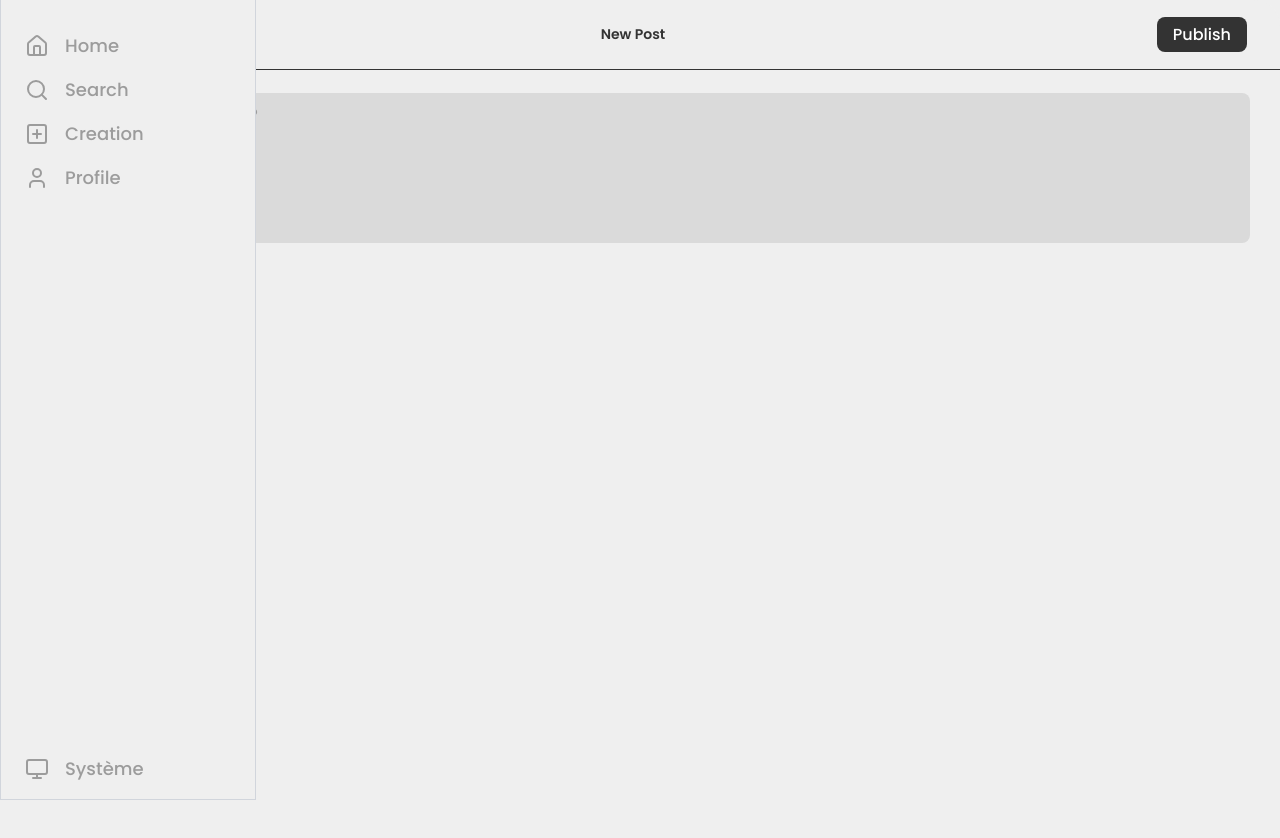
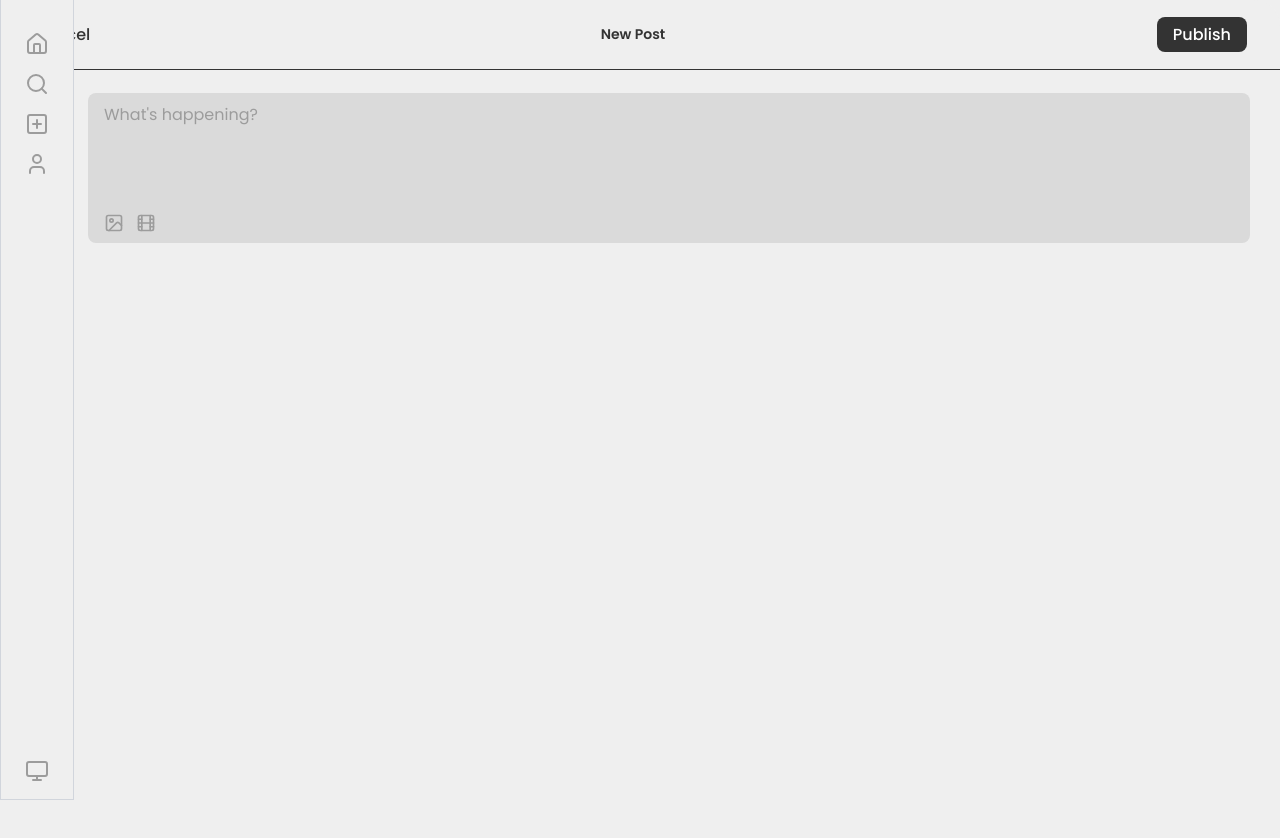
Before and after one commit to MMI-developpement-web/sae4-dweb-di-01-social-JeanJeanPaugnat, a React (Vite) app in the folder frontend/: page /create-post in a window 1280 px wide. Shown: the top 838 px of the page. Built offline with nearby package versions, Linux system fonts and the light colour scheme.

Commit message:
fixing  bugs

```diff
--- a/frontend/src/components/section/Feed.tsx
+++ b/frontend/src/components/section/Feed.tsx
@@ -112,7 +112,7 @@ export default function Feed() {
     };
 
     return (
-        <main className="flex flex-col items-center pb-20 md:pb-10 bg-light-bg">
+        <main className="flex flex-col items-center pb-20 md:pb-10 bg-white">
             <header className="bg-white w-full max-w-2xl flex flex-col items-center">
                 <div className="flex items-center justify-center pt-5 pb-3">
                     <NestLogo className="size-8.5 rotate-180 text-dark-bg" />
--- a/frontend/src/components/ui/CardPost.tsx
+++ b/frontend/src/components/ui/CardPost.tsx
@@ -13,7 +13,7 @@ import ReplyItem from "./ReplyItem";
 import DropdownMenu, { DropdownMenuItem } from "./DropdownMenu";
 
 const cardPostVariants = cva(
-  "bg-light-bg relative border border-gray-300 border-b-0 px-6 py-[1.875rem] flex flex-col gap-3 w-full max-w-[27.25rem] last:border-b first:rounded-t-2xl",
+  "bg-light-bg relative border border-gray-300 border-b-0 px-6 py-[1.875rem] flex flex-col gap-3 w-full  last:border-b first:rounded-t-2xl",
   {
     variants: {
       isFirst: {
--- a/frontend/src/components/ui/Navbar.tsx
+++ b/frontend/src/components/ui/Navbar.tsx
@@ -10,8 +10,8 @@ const navbarVariants = cva(
     {
         variants: {
             variant: {
-                default: "flex-row items-center justify-around w-full fixed bottom-0 border-t md:flex-col md:w-64 md:h-screen md:sticky md:top-0 md:border-t-0 md:border-r md:gap-8 md:items-start md:px-6 md:pt-8 md:justify-start",
-                desktop: "flex-col w-64 h-screen sticky top-0 border-r gap-8 items-start px-6 pt-8",
+                default: "flex-row items-center justify-around  fixed bottom-0 border-t w-fit md:flex-col md:h-screen md:sticky md:top-0 md:border-t-0 md:border-r md:gap-8 md:items-start md:px-6 md:pt-8 md:justify-start",
+                desktop: "flex-col h-screen sticky top-0 border-r gap-8 items-start px-6 pt-8",
             },
         },
         defaultVariants: {
@@ -54,14 +54,11 @@ export default function Navbar({ className, variant, ...props }: NavbarProps) {
 
     return (
         <nav className={cn(navbarVariants({ variant: currentVariant, className }))} {...props}>
-            <ul className={cn("flex w-full gap-4", currentVariant === "desktop" ? "flex-col items-start" : "flex-row justify-around items-center md:flex-col md:items-start")}>
+            <ul className={cn("flex gap-4", currentVariant === "desktop" ? "flex-col items-start" : "flex-row justify-around items-center md:flex-col md:items-start")}>
                 {navItems.map((item, index) => (
-                    <li key={index} className="group w-fit flex items-center gap-4 cursor-pointer text-light-text hover:text-dark-bg transition-colors">
-                        <Link to={item.href} className="flex items-center gap-4 w-full h-full">
+                    <li key={index} className="group flex items-center gap-4 cursor-pointer text-light-text hover:text-dark-bg transition-colors">
+                        <Link to={item.href} className="flex items-center">
                             <item.icon className="w-6 h-6 shrink-0" />
-                            <span className={cn("text-lg font-medium", currentVariant === "default" ? "hidden md:block" : "block")}>
-                                {item.label}
-                            </span>
                         </Link>
                     </li>
                 ))}
@@ -76,9 +73,6 @@ export default function Navbar({ className, variant, ...props }: NavbarProps) {
                 )}
             >
                 <ThemeIcon className="w-6 h-6 shrink-0" />
-                <span className={cn("text-lg font-medium", currentVariant === "default" ? "hidden md:block" : "block")}>
-                    {theme === 'system' ? 'Système' : theme === 'light' ? 'Clair' : 'Sombre'}
-                </span>
             </button>
         </nav>
     );
```
